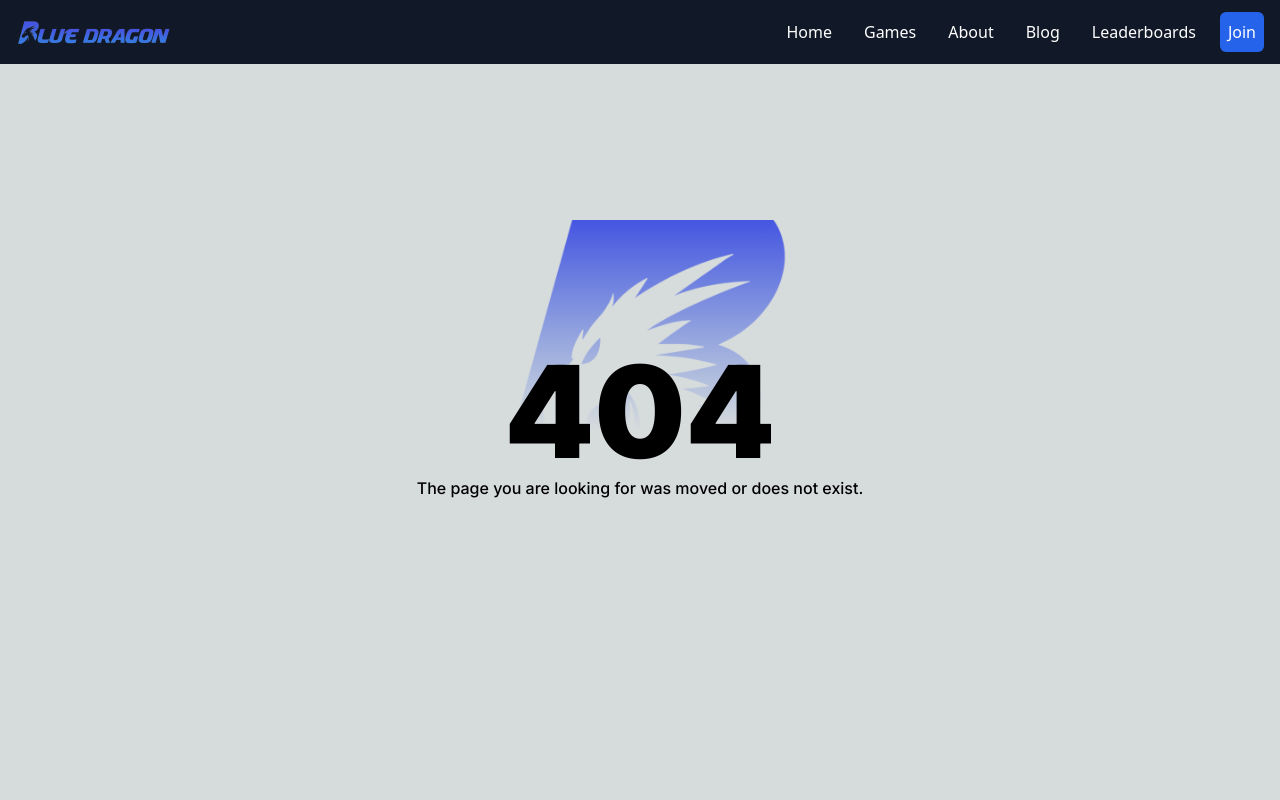
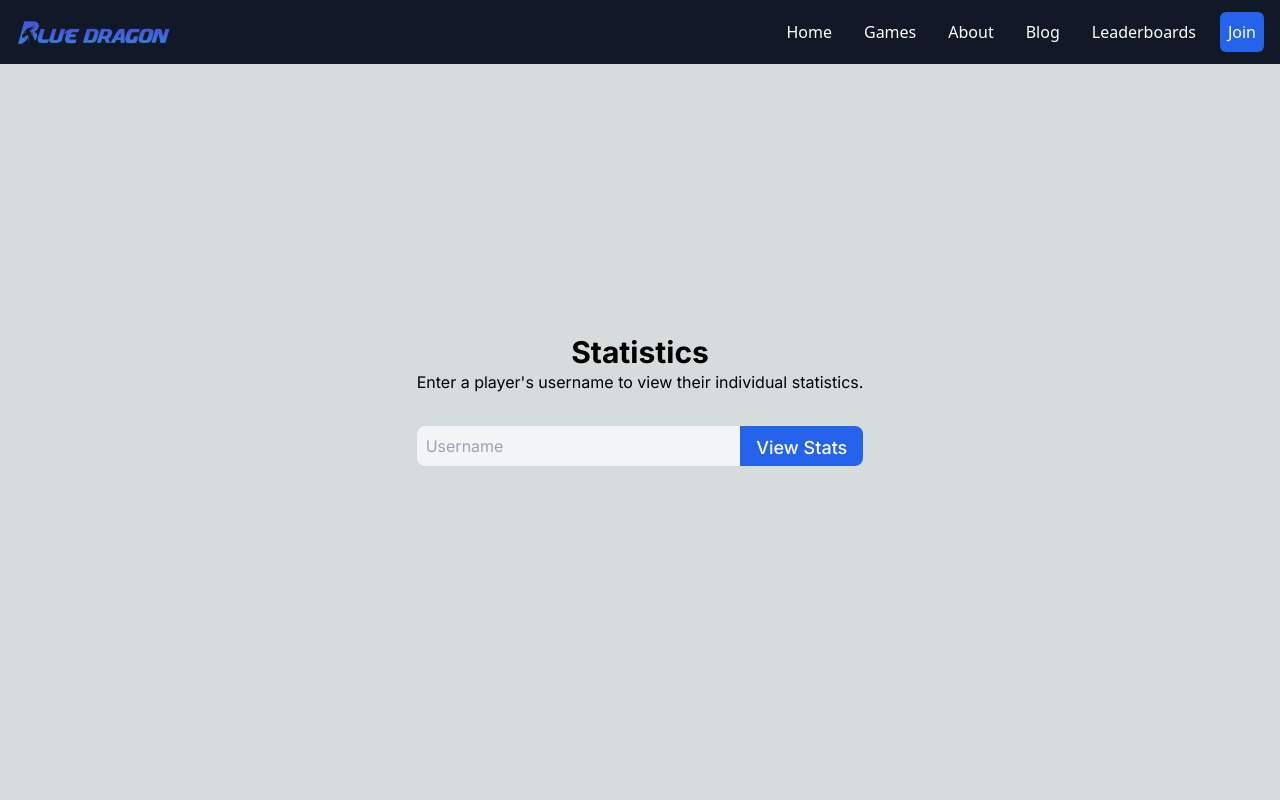
Before and after one commit to BlueDragonMC/Website, a Next.js app: page /player in a window 1280 px wide. Before the commit this address had no page. Shown: the top 800 px of the page. Built offline with nearby package versions, Linux system fonts and the light colour scheme.

Commit message:
Add /player/ route

```diff
--- /dev/null
+++ b/app/player/page.tsx
@@ -0,0 +1,16 @@
+import ViewStats from "../leaderboards/components/ViewStats";
+
+export default function Player() {
+    return (
+        <main className="px-auto mx-auto flex h-[80vh] w-full justify-center">
+            <div className="flex flex-col justify-center">
+                <h1 className="text-center text-3xl font-bold">Statistics</h1>
+                <p className="mb-8 text-center">
+                    Enter a player's username to view their individual
+                    statistics.
+                </p>
+                <ViewStats />
+            </div>
+        </main>
+    );
+}
```
